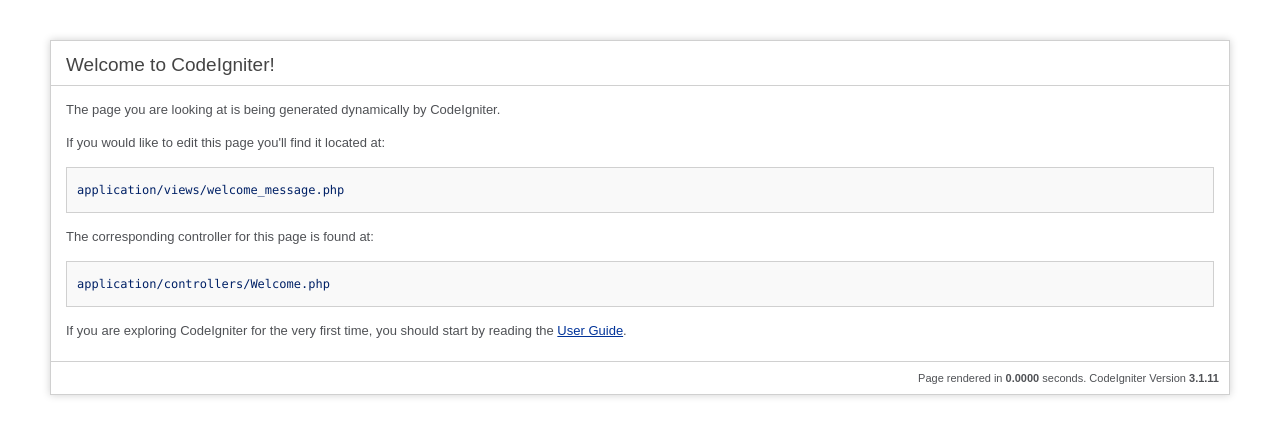
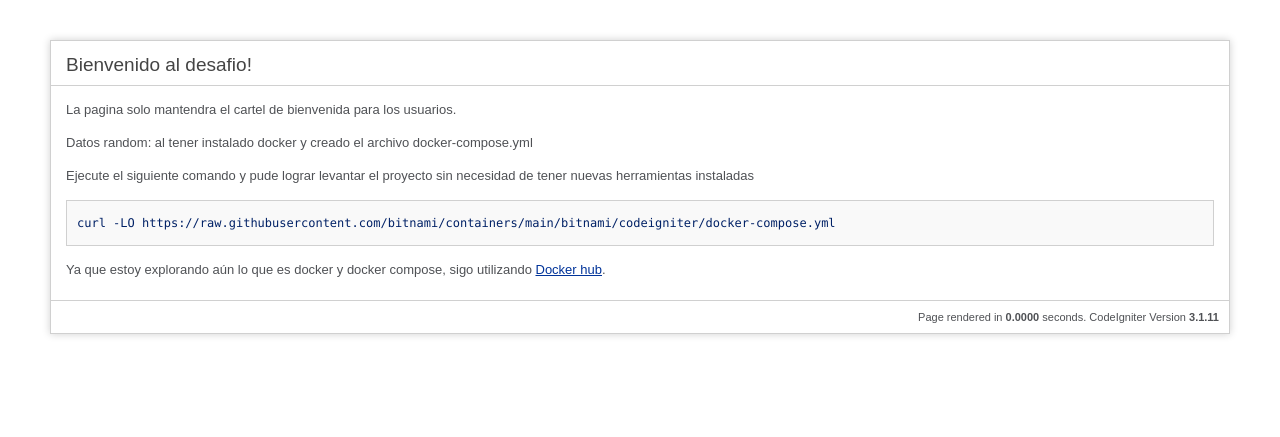
Before and after one commit to pablov-dev/ecomm-app-challenge, a CodeIgniter app: page /database/ in a window 1280 px wide. Shown: the top 437 px of the page. Run offline with CodeIgniter, Linux system fonts and the light colour scheme.

Commit message:
agregando un mensaje de bienvenida

```diff
--- a/application/config/routes.php
+++ b/application/config/routes.php
@@ -49,6 +49,6 @@ defined('BASEPATH') OR exit('No direct script access allowed');
 | Examples:	my-controller/index	-> my_controller/index
 |		my-controller/my-method	-> my_controller/my_method
 */
-$route['default_controller'] = 'welcome';
+$route['default_controller'] = 'Challenge';
 $route['404_override'] = '';
 $route['translate_uri_dashes'] = FALSE;
--- a/application/controllers/Welcome.php
+++ b/application/controllers/Challenge.php
@@ -1,7 +1,7 @@
 <?php
 defined('BASEPATH') OR exit('No direct script access allowed');
 
-class Welcome extends CI_Controller {
+class Challenge extends CI_Controller {
 
 	/**
 	 * Index Page for this controller.
@@ -20,6 +20,6 @@ class Welcome extends CI_Controller {
 	 */
 	public function index()
 	{
-		$this->load->view('welcome_message');
+		$this->load->view('welcome_challenge');
 	}
 }
--- a/application/views/welcome_message.php
+++ b/application/views/welcome_challenge.php
@@ -4,7 +4,7 @@ defined('BASEPATH') OR exit('No direct script access allowed');
 <html lang="en">
 <head>
 	<meta charset="utf-8">
-	<title>Welcome to CodeIgniter</title>
+	<title>Welcome to challenge</title>
 
 	<style type="text/css">
 
@@ -68,18 +68,17 @@ defined('BASEPATH') OR exit('No direct script access allowed');
 <body>
 
 <div id="container">
-	<h1>Welcome to CodeIgniter!</h1>
+	<h1>Bienvenido al desafio!</h1>
 
 	<div id="body">
-		<p>The page you are looking at is being generated dynamically by CodeIgniter.</p>
+		<p>La pagina solo mantendra el cartel de bienvenida para los usuarios.</p>
 
-		<p>If you would like to edit this page you'll find it located at:</p>
-		<code>application/views/welcome_message.php</code>
+		<p>Datos random: al tener instalado docker y creado el archivo docker-compose.yml</p>
 
-		<p>The corresponding controller for this page is found at:</p>
-		<code>application/controllers/Welcome.php</code>
+		<p>Ejecute el siguiente comando y pude lograr levantar el proyecto sin necesidad de tener nuevas herramientas instaladas</p>
+		<code>curl -LO https://raw.githubusercontent.com/bitnami/containers/main/bitnami/codeigniter/docker-compose.yml</code>
 
-		<p>If you are exploring CodeIgniter for the very first time, you should start by reading the <a href="user_guide/">User Guide</a>.</p>
+		<p>Ya que estoy explorando aún lo que es docker y docker compose, sigo utilizando <a href="https://hub.docker.com/">Docker hub</a>.</p>
 	</div>
 
 	<p class="footer">Page rendered in <strong>{elapsed_time}</strong> seconds. <?php echo  (ENVIRONMENT === 'development') ?  'CodeIgniter Version <strong>' . CI_VERSION . '</strong>' : '' ?></p>
```
